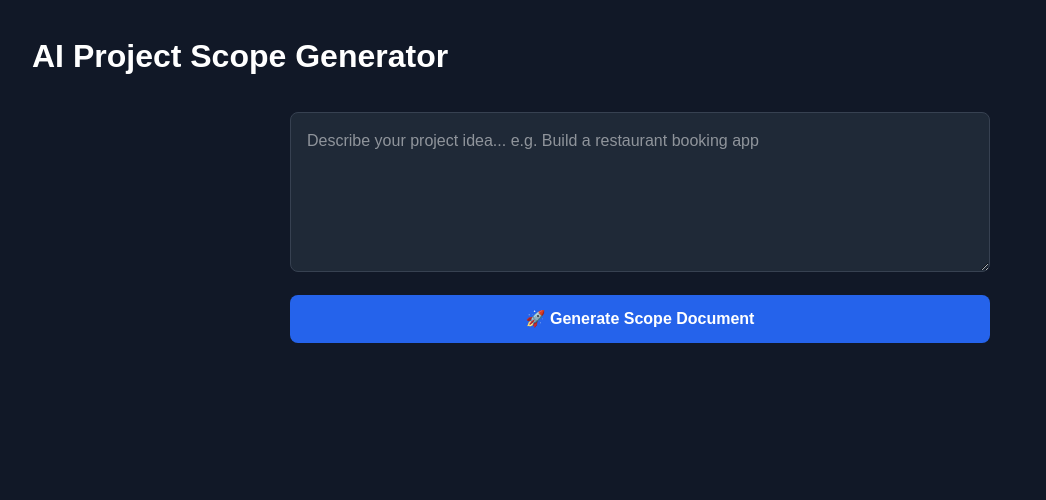
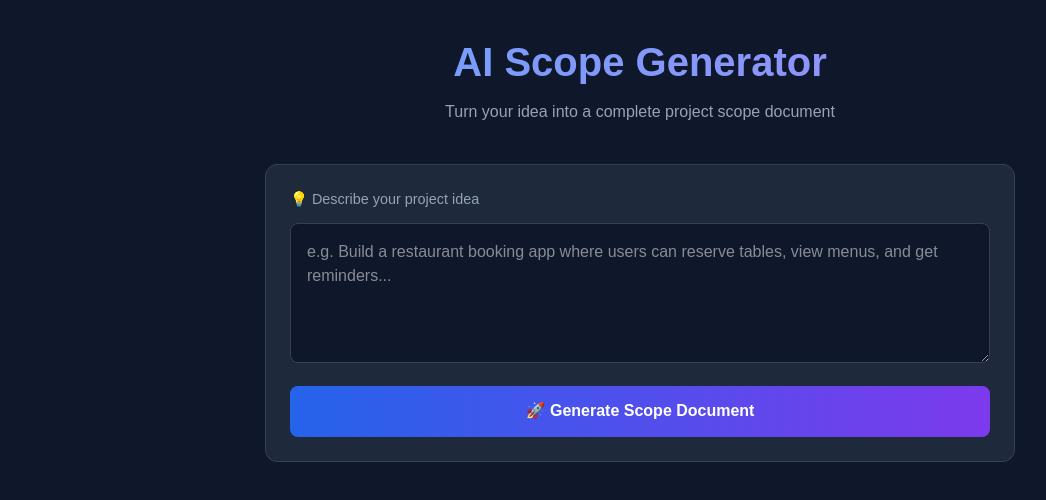
Before and after one commit to DiluTharushika/-ai-scope-generator, a Next.js app: page /dashboard in a window 1280 px wide. Shown: the top 500 px of the page, without its empty margins (0-1046 px from the left). Built offline with nearby package versions, Linux system fonts and the light colour scheme.

Commit message:
Add beautiful results display with formatting

```diff
--- a/src/app/dashboard/page.tsx
+++ b/src/app/dashboard/page.tsx
@@ -25,7 +25,6 @@ export default function Dashboard() {
         body: JSON.stringify({ idea }),
       });
 
-      // Check if response is ok
       if (!response.ok) {
         const text = await response.text();
         console.error("Error response:", text);
@@ -50,33 +49,221 @@ export default function Dashboard() {
     }
   };
 
+  // Format the result into sections
+  const formatResult = (text: string) => {
+    const lines = text.split("\n");
+
+    return lines.map((line, index) => {
+      // Empty line
+      if (line.trim() === "") {
+        return <div key={index} style={{ height: "8px" }} />;
+      }
+
+      // Main heading (starts with #)
+      if (line.startsWith("# ")) {
         return (
-    <div style={{
+          <h1
+            key={index}
+            style={{
+              fontSize: "1.5rem",
+              fontWeight: "bold",
+              color: "#60a5fa",
+              marginTop: "1.5rem",
+              marginBottom: "0.5rem",
+              borderBottom: "1px solid #374151",
+              paddingBottom: "0.5rem",
+            }}
+          >
+            {line.replace("# ", "")}
+          </h1>
+        );
+      }
+
+      // Sub heading (starts with ##)
+      if (line.startsWith("## ")) {
+        return (
+          <h2
+            key={index}
+            style={{
+              fontSize: "1.2rem",
+              fontWeight: "bold",
+              color: "#34d399",
+              marginTop: "1.2rem",
+              marginBottom: "0.4rem",
+            }}
+          >
+            {line.replace("## ", "")}
+          </h2>
+        );
+      }
+
+      // Sub sub heading (starts with ###)
+      if (line.startsWith("### ")) {
+        return (
+          <h3
+            key={index}
+            style={{
+              fontSize: "1rem",
+              fontWeight: "bold",
+              color: "#fbbf24",
+              marginTop: "1rem",
+              marginBottom: "0.3rem",
+            }}
+          >
+            {line.replace("### ", "")}
+          </h3>
+        );
+      }
+
+      // Number heading like "1. Something"
+      if (/^\d+\.\s/.test(line) && line.length < 60) {
+        return (
+          <h3
+            key={index}
+            style={{
+              fontSize: "1.1rem",
+              fontWeight: "bold",
+              color: "#a78bfa",
+              marginTop: "1.2rem",
+              marginBottom: "0.4rem",
+            }}
+          >
+            {line}
+          </h3>
+        );
+      }
+
+      // Bullet point
+      if (line.startsWith("- ") || line.startsWith("* ")) {
+        return (
+          <div
+            key={index}
+            style={{
+              display: "flex",
+              alignItems: "flex-start",
+              gap: "0.5rem",
+              marginBottom: "0.3rem",
+              paddingLeft: "1rem",
+            }}
+          >
+            <span style={{ color: "#60a5fa", marginTop: "2px" }}>•</span>
+            <span style={{ color: "#d1d5db", lineHeight: "1.6" }}>
+              {line.replace(/^[-*]\s/, "")}
+            </span>
+          </div>
+        );
+      }
+
+      // Bold text **something**
+      if (line.includes("**")) {
+        const parts = line.split("**");
+        return (
+          <p key={index} style={{ color: "#d1d5db", marginBottom: "0.3rem", lineHeight: "1.6" }}>
+            {parts.map((part, i) =>
+              i % 2 === 1 ? (
+                <strong key={i} style={{ color: "#f9fafb" }}>
+                  {part}
+                </strong>
+              ) : (
+                part
+              )
+            )}
+          </p>
+        );
+      }
+
+      // Normal text
+      return (
+        <p
+          key={index}
+          style={{
+            color: "#d1d5db",
+            marginBottom: "0.3rem",
+            lineHeight: "1.6",
+          }}
+        >
+          {line}
+        </p>
+      );
+    });
+  };
+
+  return (
+    <div
+      style={{
         minHeight: "100vh",
-      backgroundColor: "#111827",
+        backgroundColor: "#0f172a",
         color: "white",
-      padding: "2rem"
-    }}>
-      <h1 style={{ fontSize: "2rem", fontWeight: "bold", marginBottom: "2rem" }}>
-        AI Project Scope Generator
+        padding: "2rem",
+      }}
+    >
+      {/* Header */}
+      <div
+        style={{
+          textAlign: "center",
+          marginBottom: "2.5rem",
+        }}
+      >
+        <h1
+          style={{
+            fontSize: "2.5rem",
+            fontWeight: "bold",
+            background: "linear-gradient(to right, #60a5fa, #a78bfa)",
+            WebkitBackgroundClip: "text",
+            WebkitTextFillColor: "transparent",
+            marginBottom: "0.5rem",
+          }}
+        >
+          AI Scope Generator
         </h1>
+        <p style={{ color: "#94a3b8", fontSize: "1rem" }}>
+          Turn your idea into a complete project scope document
+        </p>
+      </div>
 
-      <div style={{ maxWidth: "700px", margin: "0 auto" }}>
+      {/* Input Section */}
+      <div
+        style={{
+          maxWidth: "750px",
+          margin: "0 auto",
+        }}
+      >
+        <div
+          style={{
+            backgroundColor: "#1e293b",
+            borderRadius: "12px",
+            padding: "1.5rem",
+            marginBottom: "1.5rem",
+            border: "1px solid #334155",
+          }}
+        >
+          <label
+            style={{
+              display: "block",
+              color: "#94a3b8",
+              marginBottom: "0.75rem",
+              fontSize: "0.9rem",
+            }}
+          >
+            💡 Describe your project idea
+          </label>
 
           <textarea
             style={{
               width: "100%",
-            backgroundColor: "#1f2937",
+              backgroundColor: "#0f172a",
               color: "white",
               padding: "1rem",
               borderRadius: "8px",
-            border: "1px solid #374151",
-            height: "160px",
+              border: "1px solid #334155",
+              height: "140px",
               fontSize: "1rem",
               marginBottom: "1rem",
               resize: "vertical",
+              outline: "none",
+              boxSizing: "border-box",
             }}
-          placeholder="Describe your project idea... e.g. Build a restaurant booking app"
+            placeholder="e.g. Build a restaurant booking app where users can reserve tables, view menus, and get reminders..."
             value={idea}
             onChange={(e) => setIdea(e.target.value)}
           />
@@ -86,57 +273,142 @@ export default function Dashboard() {
             disabled={loading}
             style={{
               width: "100%",
-            backgroundColor: loading ? "#4b5563" : "#2563eb",
+              background: loading
+                ? "#334155"
+                : "linear-gradient(to right, #2563eb, #7c3aed)",
               color: "white",
-            padding: "0.75rem",
+              padding: "0.85rem",
               borderRadius: "8px",
               border: "none",
               fontSize: "1rem",
               fontWeight: "bold",
               cursor: loading ? "not-allowed" : "pointer",
+              transition: "opacity 0.2s",
             }}
           >
-          {loading ? "⏳ Generating... Please wait" : "🚀 Generate Scope Document"}
+            {loading ? "⏳ Generating your scope document..." : "🚀 Generate Scope Document"}
           </button>
+        </div>
 
         {/* Error Box */}
         {error && (
-          <div style={{
-            marginTop: "1rem",
-            backgroundColor: "#7f1d1d",
+          <div
+            style={{
+              backgroundColor: "#450a0a",
               border: "1px solid #ef4444",
-            borderRadius: "8px",
+              borderRadius: "10px",
               padding: "1rem",
               color: "#fca5a5",
-          }}>
-            ❌ Error: {error}
+              marginBottom: "1.5rem",
+            }}
+          >
+            ❌ {error}
+          </div>
+        )}
+
+        {/* Loading Animation */}
+        {loading && (
+          <div
+            style={{
+              textAlign: "center",
+              padding: "2rem",
+              color: "#94a3b8",
+            }}
+          >
+            <div style={{ fontSize: "2rem", marginBottom: "1rem" }}>🤖</div>
+            <p>AI is analyzing your idea...</p>
+            <p style={{ fontSize: "0.85rem", marginTop: "0.5rem" }}>
+              This usually takes 10-20 seconds
+            </p>
           </div>
         )}
 
         {/* Result Box */}
         {result && (
-          <div style={{
-            marginTop: "2rem",
-            backgroundColor: "#1f2937",
-            border: "1px solid #374151",
-            borderRadius: "8px",
+          <div
+            style={{
+              backgroundColor: "#1e293b",
+              border: "1px solid #334155",
+              borderRadius: "12px",
+              overflow: "hidden",
+            }}
+          >
+            {/* Result Header */}
+            <div
+              style={{
+                backgroundColor: "#0f172a",
+                padding: "1rem 1.5rem",
+                borderBottom: "1px solid #334155",
+                display: "flex",
+                justifyContent: "space-between",
+                alignItems: "center",
+              }}
+            >
+              <span style={{ color: "#34d399", fontWeight: "bold" }}>
+                ✅ Scope Document Generated
+              </span>
+              <button
+                onClick={() => {
+                  navigator.clipboard.writeText(result);
+                  alert("Copied to clipboard!");
+                }}
+                style={{
+                  backgroundColor: "#1e293b",
+                  color: "#94a3b8",
+                  border: "1px solid #334155",
+                  padding: "0.4rem 0.8rem",
+                  borderRadius: "6px",
+                  cursor: "pointer",
+                  fontSize: "0.85rem",
+                }}
+              >
+                📋 Copy
+              </button>
+            </div>
+
+            {/* Result Content */}
+            <div
+              style={{
                 padding: "1.5rem",
-            whiteSpace: "pre-wrap",
-            lineHeight: "1.8",
-            fontSize: "0.95rem",
-          }}>
-            <h2 style={{
-              fontSize: "1.2rem",
-              fontWeight: "bold",
-              marginBottom: "1rem",
-              color: "#60a5fa"
-            }}>
-              ✅ Generated Scope Document
-            </h2>
-            {result}
+                lineHeight: "1.7",
+              }}
+            >
+              {formatResult(result)}
+            </div>
+
+            {/* Result Footer */}
+            <div
+              style={{
+                borderTop: "1px solid #334155",
+                padding: "1rem 1.5rem",
+                display: "flex",
+                justifyContent: "space-between",
+                alignItems: "center",
+              }}
+            >
+              <span style={{ color: "#64748b", fontSize: "0.85rem" }}>
+                Generated by Groq AI
+              </span>
+              <button
+                onClick={() => {
+                  setResult("");
+                  setIdea("");
+                }}
+                style={{
+                  backgroundColor: "transparent",
+                  color: "#94a3b8",
+                  border: "1px solid #334155",
+                  padding: "0.4rem 0.8rem",
+                  borderRadius: "6px",
+                  cursor: "pointer",
+                  fontSize: "0.85rem",
+                }}
+              >
+                🔄 Generate New
+              </button>
+            </div>
           </div>
         )}
-
       </div>
     </div>
   );
```
Lines whose indentation alone changed are shown as unchanged.
